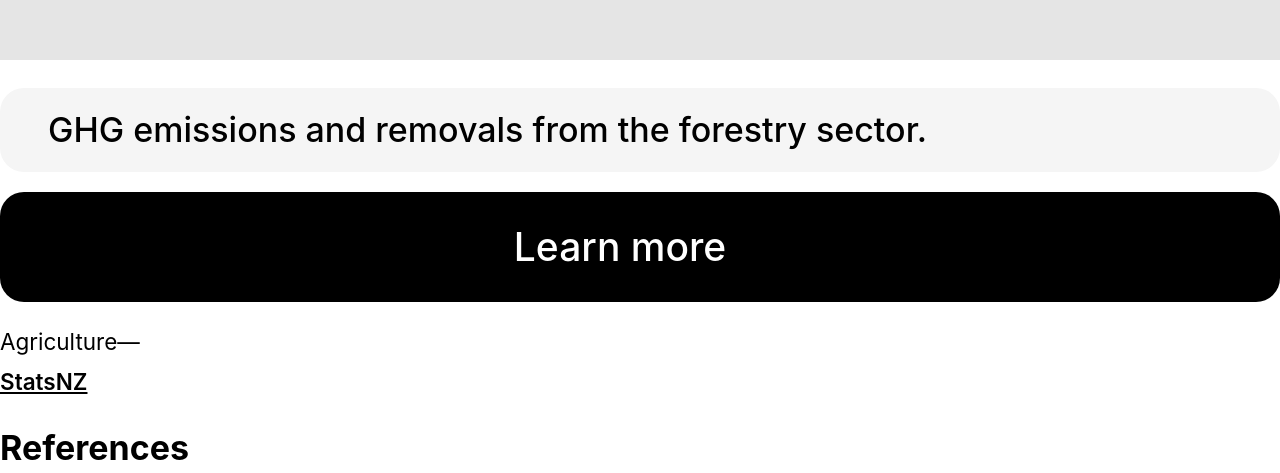
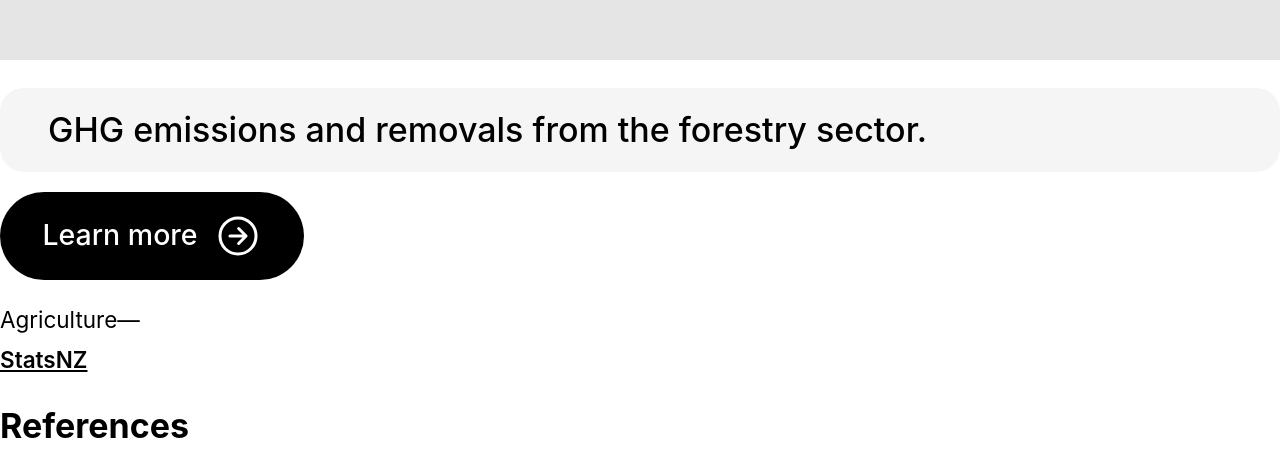
Before and after one commit to enviroaccounts/Tailwind-helloworld, a website: page public/index.html in a window 1280 px wide. Shown: the part 3333-3806 px from the top of the page. After the commit the page ends 3784 px from the top, so only its background shows below. Drawn offline with nearby package versions, Linux system fonts and the light colour scheme.

Commit message:
button styled

```diff
--- a/public/index.html
+++ b/public/index.html
@@ -154,18 +154,15 @@
           </div>
         </div>
 
-        <!-- Replaced absolute positioning with flex for button alignment -->
+        <!-- button -->
         <div
-          class="Button mt-5 px-7 py-4 bg-black rounded-3xl flex justify-center items-center gap-3"
+          class="Button w-76 mt-5 px-7 py-5 bg-black rounded-full flex justify-center items-center gap-4"
         >
-          <div
-            class="Text text-white text-callout font-medium font-inter leading-loose"
+          <a href="#"
+             class="Text text-white text-subhead-03 font-medium font-inter leading-subhead-03 flex justify-center items-center gap-4 tracking-tight"
           >
-            Learn more
-          </div>
-          <div
-            class="RightIcon w-7 h-7 p-0.5 flex justify-center items-center"
-          ></div>
+            <p>Learn more</p> <ion-icon name="arrow-forward-circle-outline" class="w-12 h-12 " style="stroke-width: 1px;"></ion-icon>
+          </a>
         </div>
 
         <!-- Replaced absolute positioning with flex for content alignment -->
@@ -191,5 +188,9 @@
         </div>
       </div>
     </div>
+    <!-- iconic icon -->
+    <script type="module" src="https://unpkg.com/ionicons@7.1.0/dist/ionicons/ionicons.esm.js"></script>
+    <script nomodule src="https://unpkg.com/ionicons@7.1.0/dist/ionicons/ionicons.js"></script>
+
   </body>
 </html>
--- a/tailwind.config.js
+++ b/tailwind.config.js
@@ -150,6 +150,8 @@ module.exports = {
         'tightest': '-3%' /* -3% */,
       },
       width: {
+        '76': '19.0rem',
+        '78': '19.5rem',
         '128': '32.0rem',
         '144':'36rem',
         '176': '44.0rem',
```
Also changed, not shown: public/build/tailwind.css.
